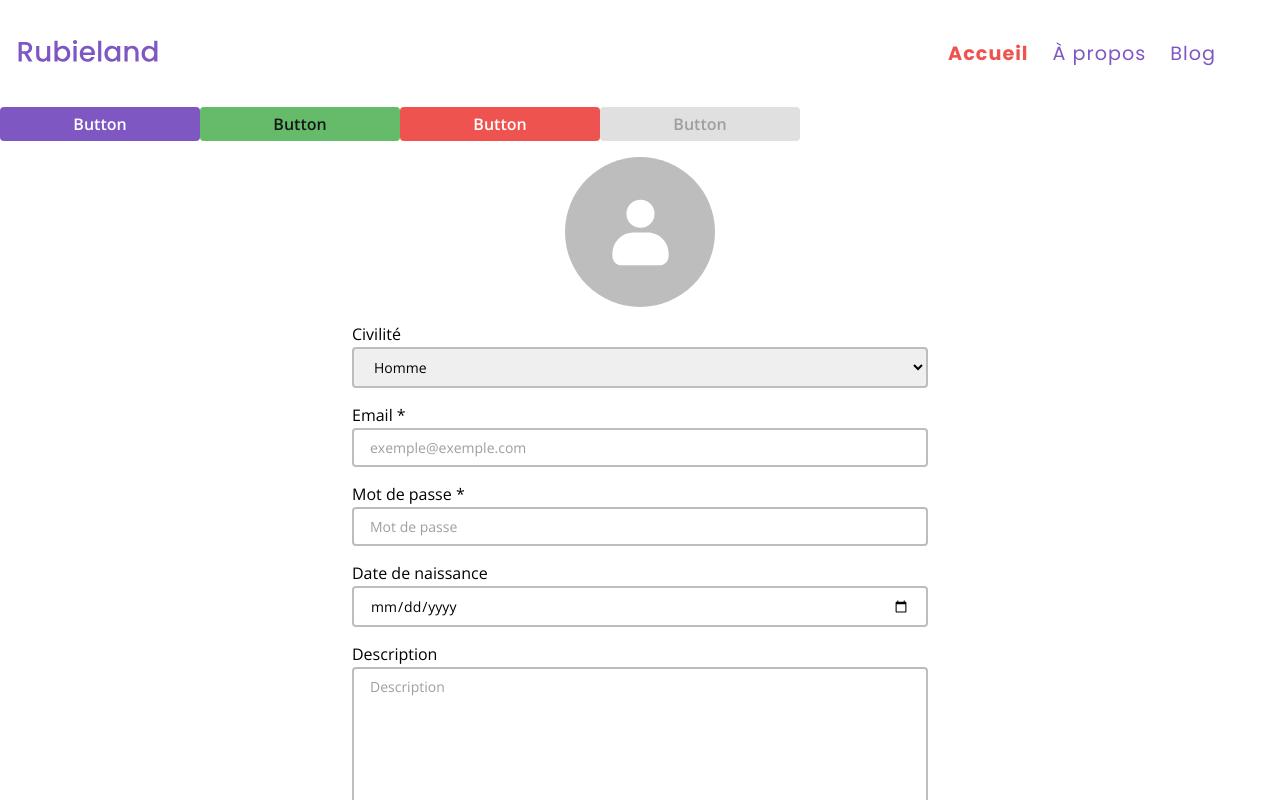
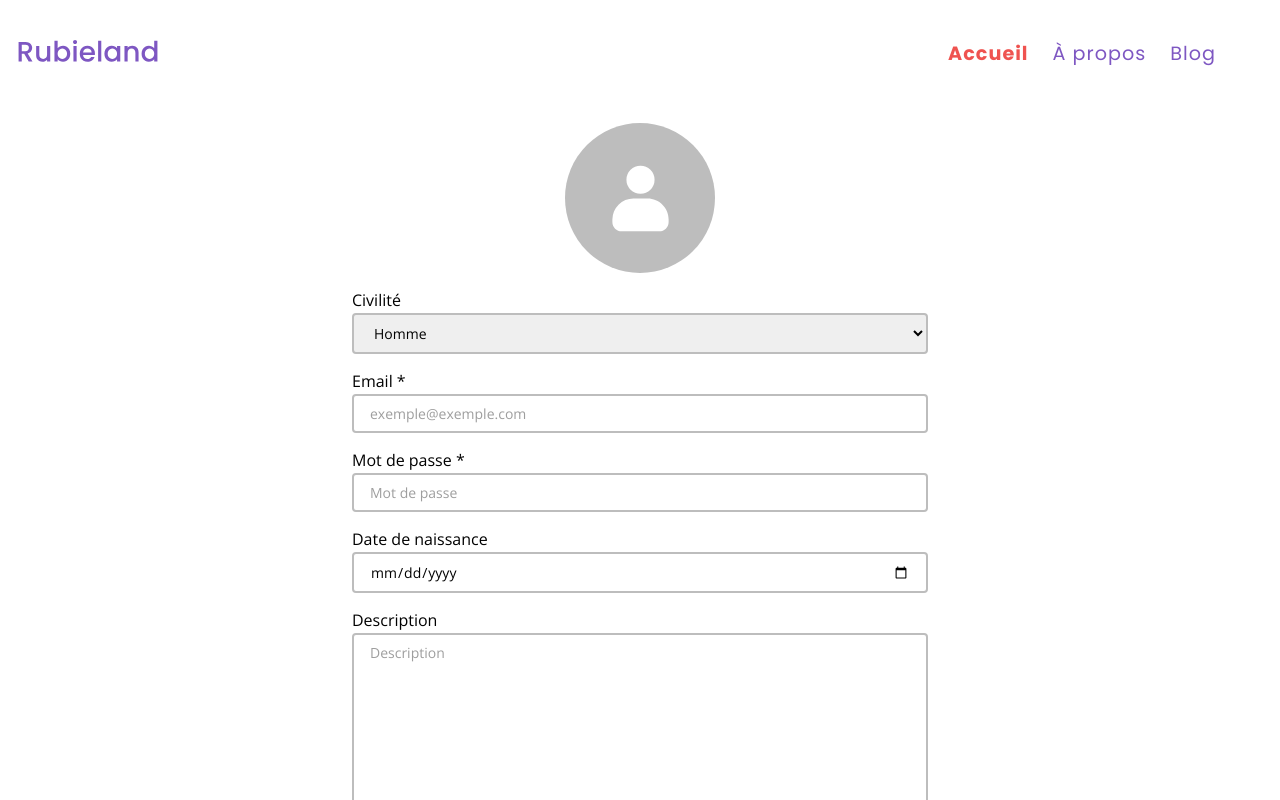
Before and after one commit to rubieland/rubieland, a React (Vite) app in the folder frontend/: page / in a window 1280 px wide. Shown: the top 800 px of the page. Built offline with nearby package versions, Linux system fonts and the light colour scheme.

Commit message:
refactor(Home): remove CustomButtons

```diff
--- a/frontend/src/ui/pages/Home/Home.tsx
+++ b/frontend/src/ui/pages/Home/Home.tsx
@@ -1,48 +1,10 @@
-import CustomButton from '../../components/Button/CustomButton';
 import FormTests from '../../components/FormTests/FormTests';
 
 const Home = () => {
   return (
     <>
-      <CustomButton
-        onClick={() => console.log('clicked')}
-        title="Button"
-        width={200}
-      />
-      <CustomButton
-        onClick={() => console.log('clicked')}
-        style="success"
-        title="Button"
-        width={200}
-      />
-      <CustomButton
-        onClick={() => console.log('clicked')}
-        title="Button"
-        style="error"
-        width={200}
-      />
-      <CustomButton
-        onClick={() => console.log('clicked')}
-        isDisabled={true}
-        title="Button"
-        width={200}
-      />
-
       {/* TODO: remove <FormTests /> when first form is ready  */}
       <FormTests />
-
-      {/* <input type="checkbox" className="checkbox" />
-      <textarea
-        className="textarea"
-        cols={20}
-        rows={2}
-        placeholder="Décrivez-nous votre toutou en quelques lignes..."
-      ></textarea>
-      <select className="select">
-        <option>Option 1</option>
-        <option>Option 2</option>
-        <option>Option 3</option>
-      </select> */}
     </>
   );
 };
```
